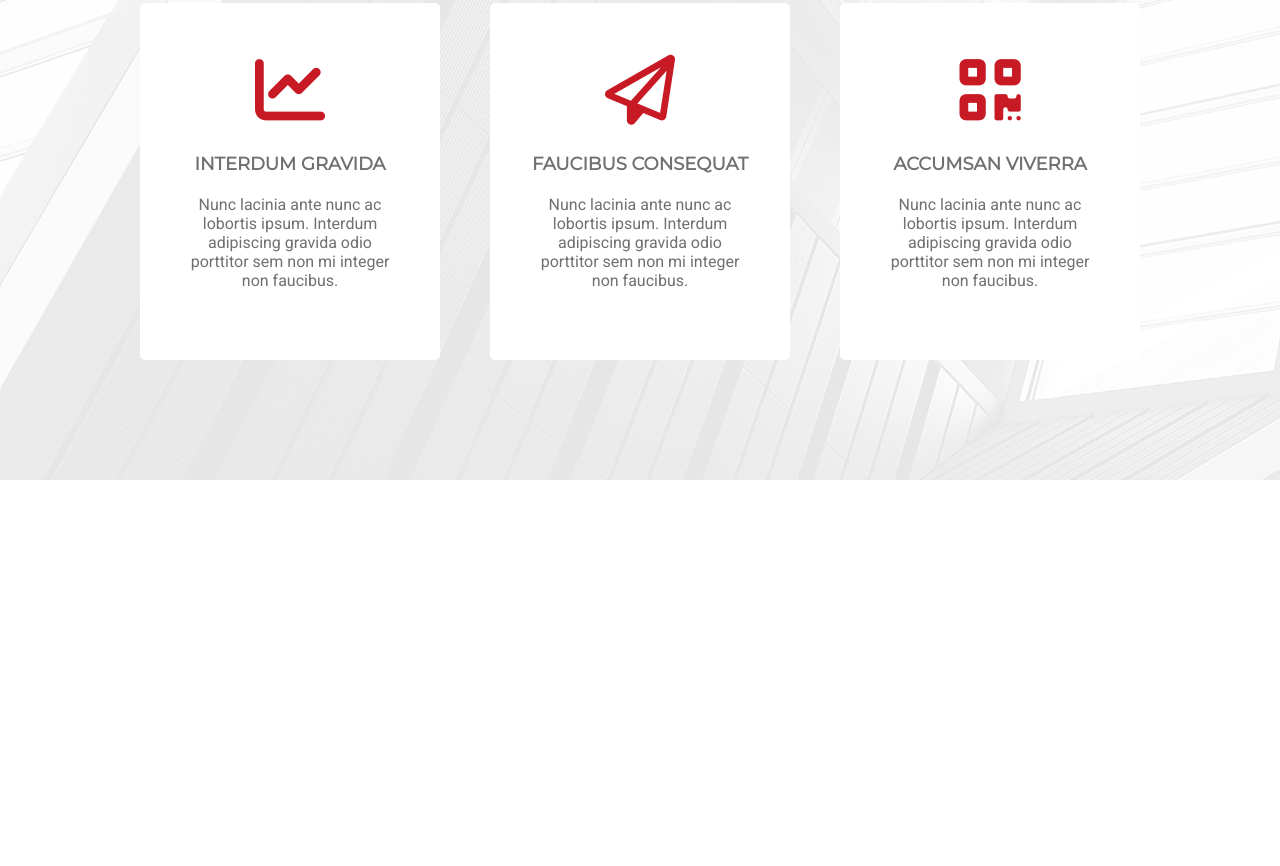
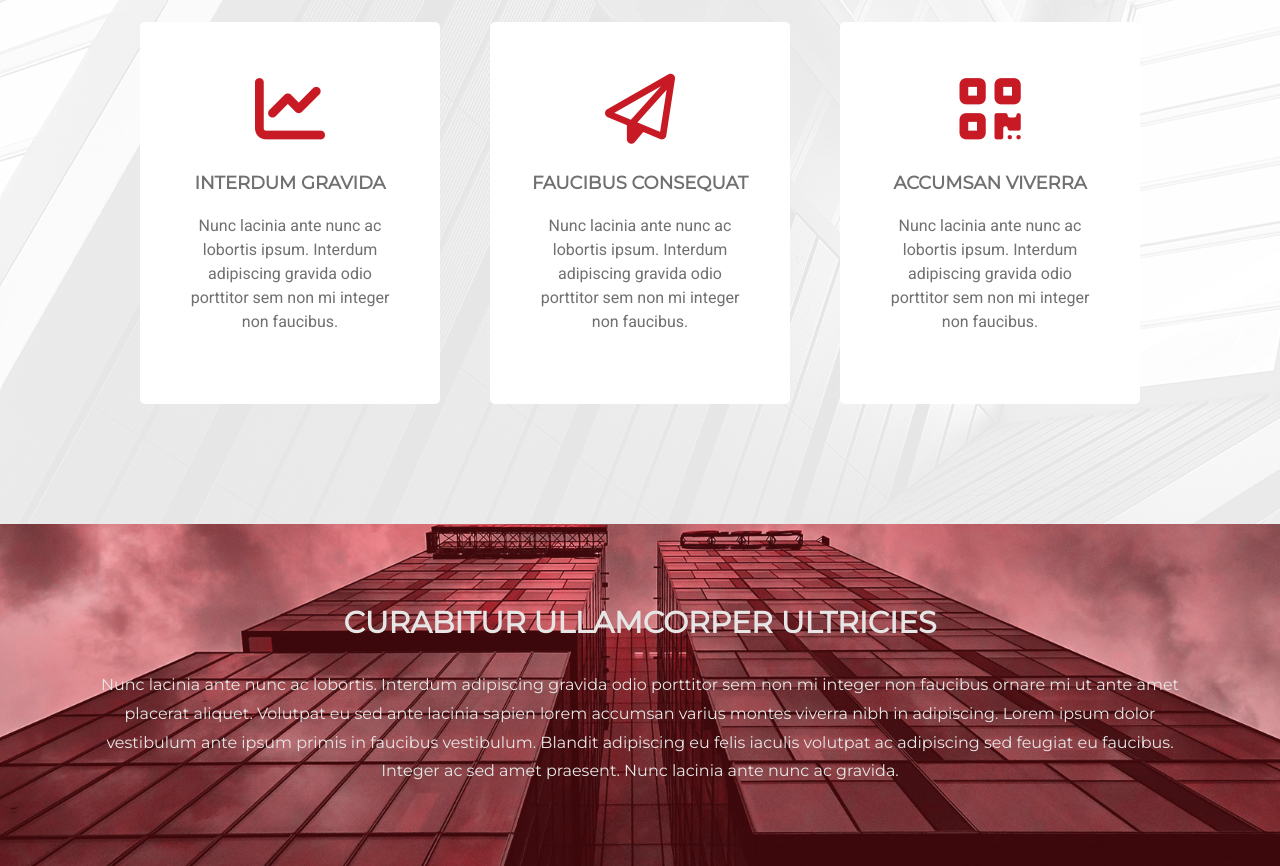
Before and after one commit to leviante/industrious, a website: page dist/index.html in a window 1280 px wide. Shown: the part 1025-1891 px from the top of the page. Before the commit the page ends 1505 px from the top, so only its background shows below. Drawn offline with Linux system fonts and the light colour scheme.

Commit message:
Finished banner section

```diff
--- a/scss/main.scss
+++ b/scss/main.scss
@@ -142,7 +142,7 @@
     z-index: 4;
 
     h1 {
-      font-size: 50px;
+      font-size: 60px;
       color: #fff;
       letter-spacing: -0.1px;
       margin-bottom: 15px;
@@ -208,7 +208,7 @@
 
   h1 {
     margin: 60px 0px 30px 0px;
-    font-size: 35px;
+    font-size: 30px;
   }
 
   .info-text {
@@ -248,9 +248,53 @@
 
       p {
         text-align: center;
+        line-height: 1.5;
         width: 90%;
         margin-bottom: 40px;
       }
     }
   }
 }
+
+//Section 3 - Banner
+#banner {
+  position: relative;
+  background: url(../img/img-1.jpg);
+  background-size: cover;
+  background-position: center;
+  background-attachment: fixed;
+  font-family: $title-font;
+  color: darken(#fff, 10);
+
+  &:after {
+    position: absolute;
+    content: "";
+    top: 0;
+    left: 0;
+    width: 100%;
+    height: 100%;
+    background-color: rgba(199, 25, 36, 0.3);
+    z-index: 1;
+  }
+  .banner-text {
+    position: relative;
+    display: flex;
+    flex-direction: column;
+    align-items: center;
+    z-index: 2;
+
+    h1 {
+      text-align: center;
+      font-size: 30px;
+      margin: 80px 0px 30px 0px;
+    }
+
+    p {
+      text-align: center;
+      line-height: 1.8;
+      width: 90%;
+      padding: 0px 30px;
+      margin-bottom: 80px;
+    }
+  }
+}
```
Also changed, not shown: dist/css/main.css, dist/index.html.
